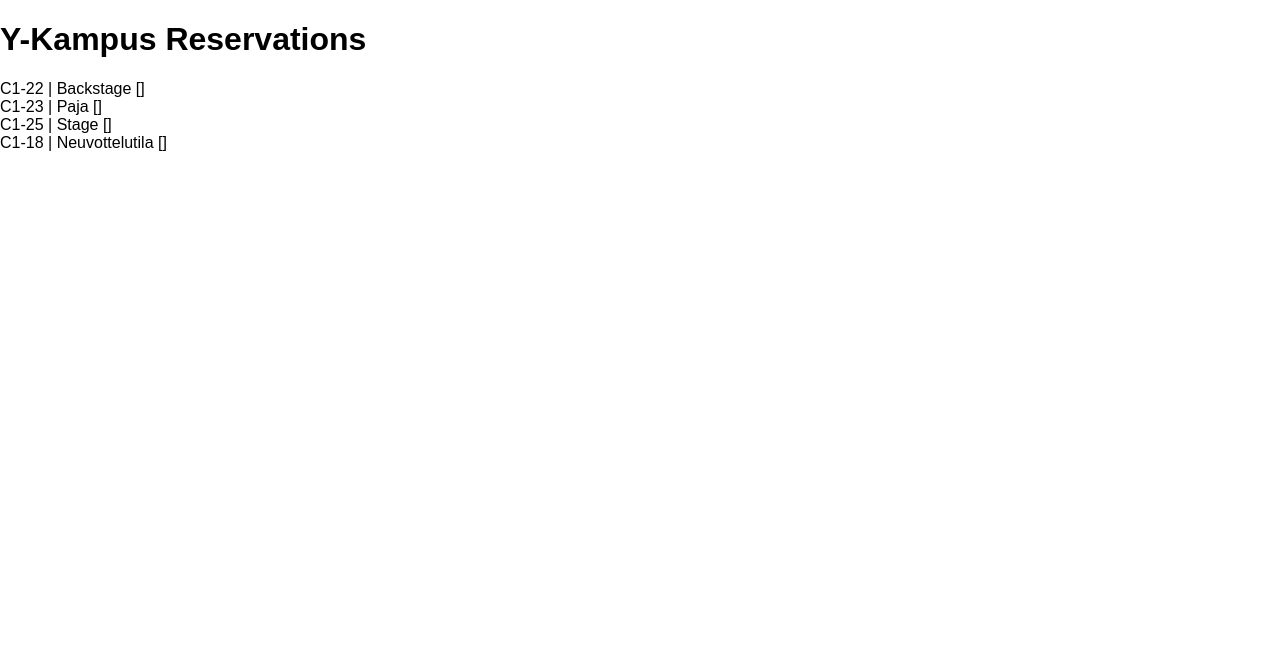
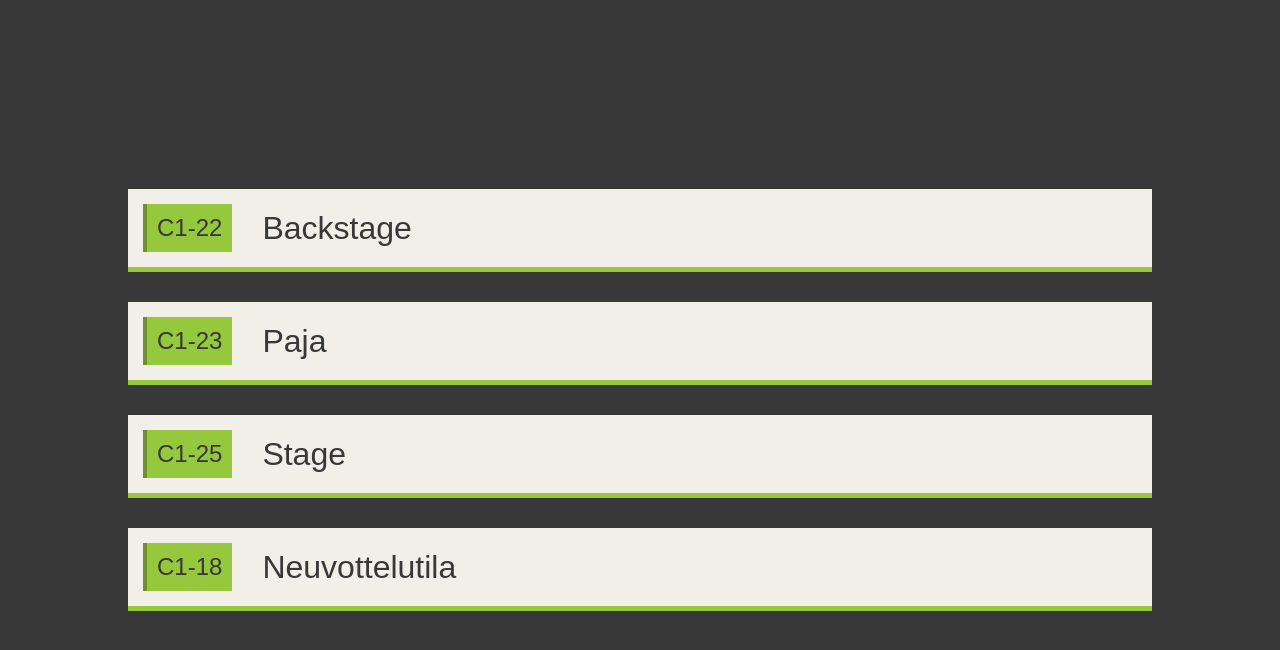
Before and after one commit to vilikin/y-kampus-reservations-react, a React app: page / in a window 1280 px wide. Built offline with nearby package versions, Linux system fonts and the light colour scheme; no server answers.

Commit message:
Make UI improvements.

```diff
--- a/src/components/App/App.css
+++ b/src/components/App/App.css
@@ -0,0 +1,3 @@
+.app {
+    height: 100%;
+}
--- a/src/components/App/App.js
+++ b/src/components/App/App.js
@@ -4,7 +4,6 @@ import List from "../List/List";
 
 export const App = () => (
   <div className="app">
-      <h1>Y-Kampus Reservations</h1>
     <List/>
   </div>
 );
--- a/src/components/List/List.css
+++ b/src/components/List/List.css
@@ -0,0 +1,7 @@
+.list {
+    display: flex;
+    flex-direction: column;
+    justify-content: center;
+    height: 100%;
+    margin: 0 10%;
+}
--- a/src/components/List/List.js
+++ b/src/components/List/List.js
@@ -25,7 +25,8 @@ export class List extends React.Component {
         return <div className="list">
             {
                 this.state.rooms.map(room => (
-                    <Room {...room}/>
+                    <Room key={room.code}
+                          {...room}/>
                 ))
             }
         </div>;
--- a/src/components/Room/Room.css
+++ b/src/components/Room/Room.css
@@ -0,0 +1,9 @@
+/* #f2efe8, #95c83d, #383838*/
+
+.room {
+    color: #383838;
+    background-color: #f2efe8;
+    padding: 15px;
+    border-bottom: 5px solid #95c83d;
+    margin: 15px 0;
+}
--- a/src/components/Room/Room.js
+++ b/src/components/Room/Room.js
@@ -1,9 +1,10 @@
 import React from 'react';
 import './Room.css';
+import RoomIdentifier from "../RoomIdentifier/RoomIdentifier";
 
 export const Room = ({code, name, reservations}) => (
     <div className="room">
-        {code} | {name} {JSON.stringify(reservations)}
+        <RoomIdentifier code={code} name={name}/>
     </div>
 );
 
--- /dev/null
+++ b/src/components/RoomIdentifier/RoomIdentifier.css
@@ -0,0 +1,17 @@
+.room-identifier {
+    display: flex;
+    flex-direction: row;
+    align-items: center;
+}
+
+.room-identifier > .code {
+    background-color: #95c83d;
+    margin-right: 30px;
+    font-size: 1.5em;
+    padding: 10px;
+    border-left: 4px solid #6d922d;
+}
+
+.room-identifier > .name {
+    font-size: 2em;
+}
--- /dev/null
+++ b/src/components/RoomIdentifier/RoomIdentifier.js
@@ -0,0 +1,15 @@
+import React from 'react';
+import './RoomIdentifier.css';
+
+export const RoomIdentifier = ({code, name, available}) => (
+    <div className="room-identifier">
+        <div className="code">
+            {code}
+        </div>
+        <span className="name">
+            {name}
+        </span>
+    </div>
+);
+
+export default RoomIdentifier;
--- a/src/index.css
+++ b/src/index.css
@@ -2,4 +2,11 @@ body {
   margin: 0;
   padding: 0;
   font-family: sans-serif;
+  height: 100vh;
+
+  background-color: #383838;
 }
+
+#root {
+  height: 100%;
+}
```
